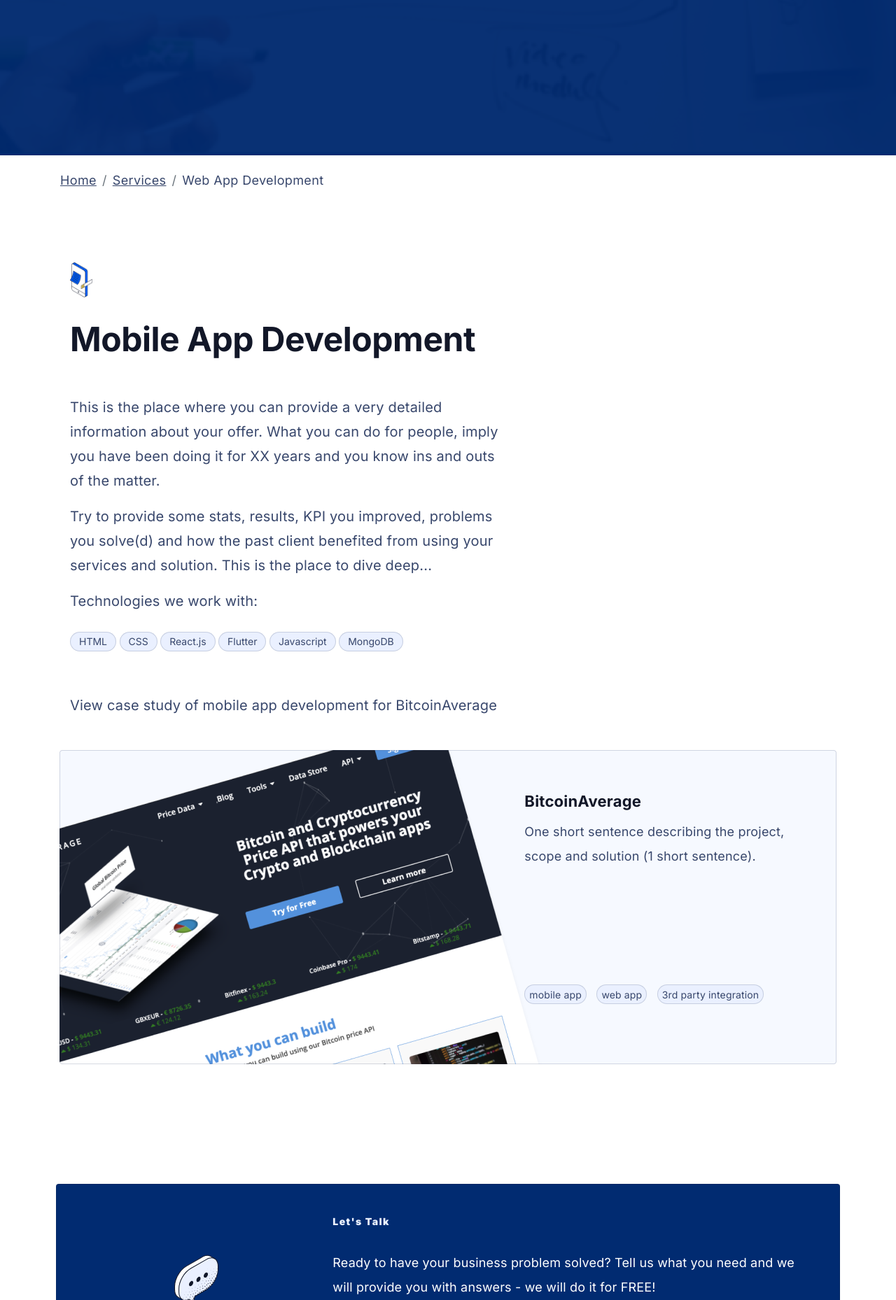
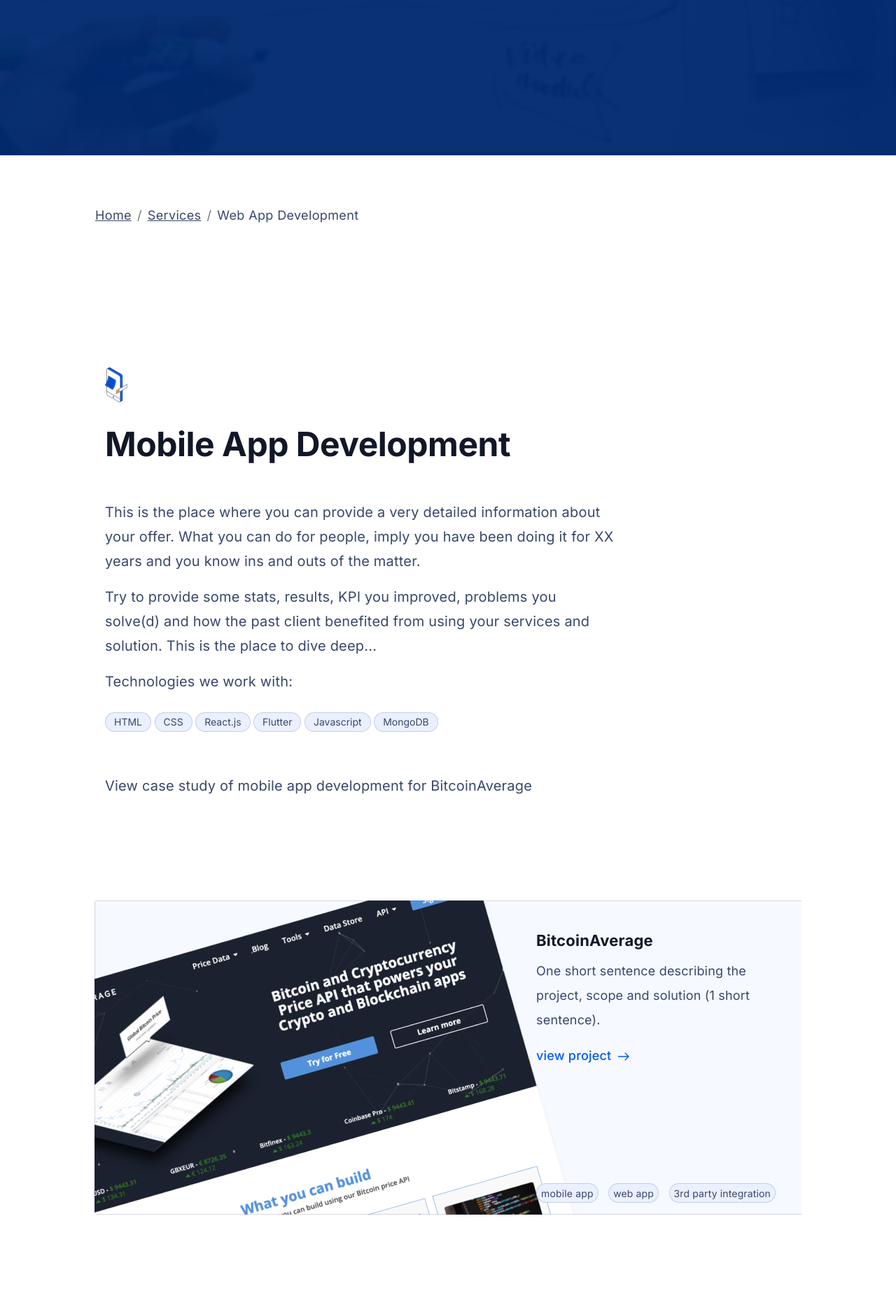
Before and after one commit to prashant1948/manaknightdigital, a PHP site: page /webappdev.html in a window 1280 px wide. Shown: the part 498-2356 px from the top of the page at 70% size. Run offline with PHP 8.4, Linux system fonts and the light colour scheme.

Commit message:
some pull

```diff
--- a/css/style.css
+++ b/css/style.css
@@ -198,10 +198,8 @@ a.link-booking {
 
 .container-more-case-studies-img .left {
   position: absolute;
-  top: 10%;
+  top: 8%;
   left: 0;
-  padding-left: 20px;
-  padding-right: 20px;
   -webkit-transform: translateX(0);
           transform: translateX(0);
 }
@@ -212,10 +210,8 @@ a.link-booking {
 
 .container-more-case-studies-img .right {
   position: absolute;
-  top: 10%;
-  left: 56.7%;
-  padding-left: 20px;
-  padding-right: 20px;
+  top: 8%;
+  left: 61%;
   -webkit-transform: translateX(0);
   transform: translateX(0);
 }
@@ -1047,11 +1043,6 @@ hr {
   text-shadow: none;
 }
 
-.btn-navbar:hover {
-  background: #005BF2;
-  color: #FFFFFF;
-}
-
 .btn-see-all:hover {
   background: #FFFFFF;
   color: #005BF2;
@@ -1294,12 +1285,14 @@ hr {
     -webkit-box-ordinal-group: 2;
         -ms-flex-order: 1;
             order: 1;
+    width: 28px;
   }
   .services-list-ul li > span {
     -webkit-box-ordinal-group: 3;
         -ms-flex-order: 2;
             order: 2;
     text-align: left !important;
+    font-size: 16px !important;
   }
   .mobile-padding-none {
     padding: 0;
--- a/css/style.scss
+++ b/css/style.scss
@@ -128,10 +128,10 @@ a{
 }
 .left{
   position: absolute;
-  top: 10%;
+  top: 8%;
   left:0;
-  padding-left: 20px;
-  padding-right: 20px;
+  // padding-left: 20px;
+  // padding-right: 20px;
   transform: translateX(0);
   .btn-more-case-studies{
     margin-top: 80px;
@@ -139,10 +139,10 @@ a{
 }
 .right{
     position: absolute;
-    top: 10%;
-    left: 56.7%;
-    padding-left: 20px;
-    padding-right: 20px;
+    top: 8%;
+    left: 61%;
+    // padding-left: 20px;
+    // padding-right: 20px;
     -webkit-transform: translateX(0);
     transform: translateX(0);
     .btn-more-case-studies{
@@ -643,10 +643,7 @@ letter-spacing: -0.01em;
   letter-spacing: -0.01em;
   @include text-css(normal !important, bold !important, 32px !important, 50px !important, #121728, none);
 }
-.btn-navbar:hover{
-  background: #005BF2;
-  color: #FFFFFF;
-}
+
 .btn-see-all:hover{
   background: #FFFFFF;
   color: #005BF2;
@@ -810,10 +807,12 @@ height: none;
       }
       li>img{
         order: 1;
+        width: 28px;
       }
       li>span{
         order: 2;
         text-align: left !important;
+        font-size: 16px !important;
       }
     }
 
--- a/webappdev.html
+++ b/webappdev.html
@@ -61,7 +61,7 @@
                 </div>
 
                 <div class="container padding-class">
-                    <div class="row">
+                    <div class="row desktp-page-padding mobile-padding-none">
                         <nav aria-label="breadcrumb">
                             <ol class="breadcrumb index-breadcrumb">
                             <li class="breadcrumb-item index-breadcrumb-item"><a href="#">Home</a></li>
@@ -75,14 +75,14 @@
             </div>
 
             <div class="container padding-top-30 mobile-padding-50 margin-top-50 case-studies">
-                <div class="row">
+                <div class="row desktp-page-padding mobile-padding-none">
                     <div
                         class="col-sm">
 
                         <div class="container mobile-padding-none">
                             <div class="row">
 
-                    <div class="col-md-7">
+                    <div class="col-md-9">
                         <img src="./images/Mobile-app.png" class="img-services">
 
                         <!-- <span class="mobile-app-text">Mobile App Development</span> -->
@@ -119,7 +119,7 @@
             </div>
 
             <div class="container padding-top-30 margin-top-none desktop-view">
-                <div class="row">
+                <div class="row desktp-page-padding mobile-padding-none">
                     <div class="col-sm">
 
                         <div class="container-more-case-studies-img">
@@ -132,6 +132,8 @@
                                                 <p>
                                                     One short sentence describing the project, scope and solution (1 short sentence).
                                                 </p>
+                                                <span class="more-case-studies-text desktop-view padding-class-btm">view project&nbsp;&nbsp;<img src="./images/Arrow 1.png"></span>
+
                                                 <button type="button" class="btn-more-case-studies">
                                                     <span class="text-more-case-studies-btn">mobile app</span>
                                                 </button>
@@ -168,7 +170,7 @@
 
 
                 <div class="container padding-class mobile-padding-50">
-                <div class="row">
+                <div class="row desktp-page-padding mobile-padding-none">
                     <div class="card letusknow margin-top-50">
                         <div class="card-body">
                             <div class="container">
@@ -195,7 +197,7 @@
                 <div class="mobile-padding-50">
                     <div class="container padding-class case-studies margin-top-100 margin-top-none">
 
-                        <div class="row mobile-padding-none">
+                        <div class="row desktp-page-padding mobile-padding-none">
 
                     <div class="col-sm col-md-12 padding-class padding-class-btm">
                         <h3 class="process-heading">Other Services</h3>
```
Also changed, not shown: home.html (+4 -4 lines), 1 other file.
